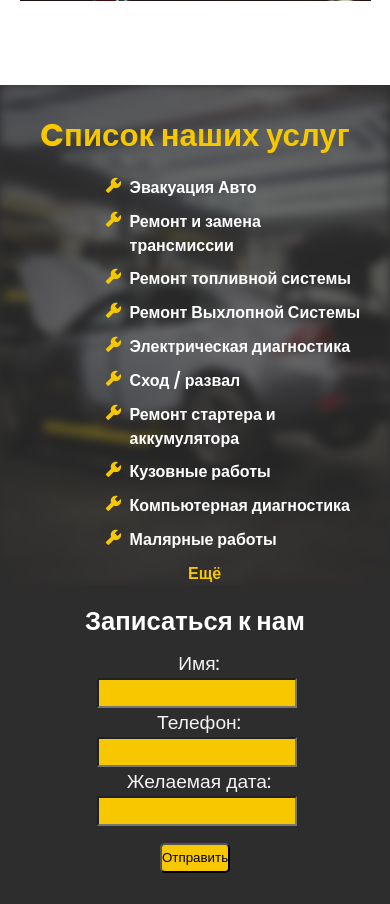
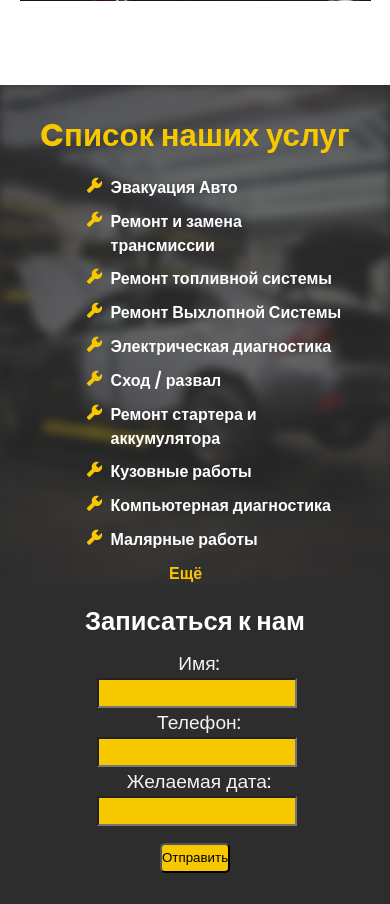
Before and after one commit to IgorRachev27/Django_site, a Django app: page / in a window 390 px wide. Shown: the part 3389-4293 px from the top of the page. Run offline with Django 3.2, Linux system fonts and the light colour scheme.

Commit message:
Added files and changes required for deployment to heroku

```diff
--- a/maga_service/static/style.css
+++ b/maga_service/static/style.css
@@ -197,10 +197,12 @@ header .appointment.active{
 
 }
 .appointment h1{
+	width: 100%;
 	display: none;
 	position: absolute;
 	top: 1vh;
-	left: 100px;
+	left: 0;
+	text-align: center;
 
 }
 .appointment form{
@@ -2502,7 +2504,7 @@ right: 0;
 		overflow: auto;
 		margin-top: 1vh;
 		top: 80px;
-		transform: translateX(20vw);
+		transform: translateX(15vw);
 	}
 
 
@@ -2560,7 +2562,7 @@ right: 0;
 		.service-list .card-container .card:nth-child(5) .service-text h2,
 		.service-list .card-container .card:nth-child(6) .service-text h2{
 
-	margin-top: 70px;
+	margin-top: 45px;
 }
 		.service-list .card-container .card:nth-child(1) .service-text p,
 		.service-list .card-container .card:nth-child(2) .service-text p,
```
